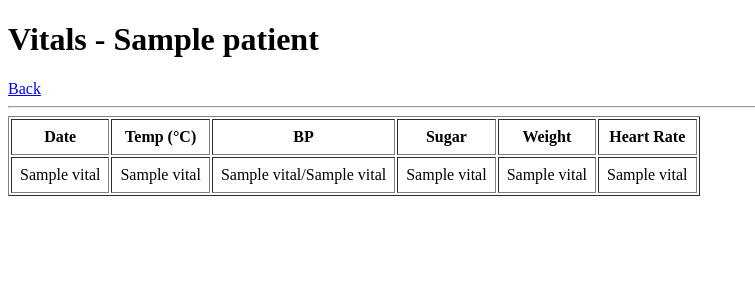
After one commit to Taha-Mohii/MediVault-AI, a Flask app: page /patient/1/vitals in a window 1280 px wide. The commit adds this page. Shown: the top 300 px of the page, without its empty margins (0-755 px from the left). Run offline with Flask 3, Linux system fonts and the light colour scheme; a database or web service that is not in the repository returns one stand-in record (values such as "Sample title"); some libraries are stand-ins or nearby versions.

Commit message:
phase2 vitals tracker working

```diff
--- a/app.py
+++ b/app.py
@@ -1,5 +1,5 @@
 from flask import Flask , render_template,request,redirect,url_for
-from database import add_patient,get_all_patients,get_patient,delete_patient
+from database import add_patient,get_all_patients,get_patient,delete_patient,add_vitals,get_vitals
 from dotenv import load_dotenv
 load_dotenv()
 
@@ -35,5 +35,26 @@ def delete(patient_id):
     delete_patient(patient_id)
     return redirect(url_for("index"))
 
+@app.route("/patient/<int:patient_id>/add_vitals",methods=["GET" , "POST"])
+def log_vitals(patient_id):
+    if request.method == "POST":
+        date = request.form["date"]
+        temperature = request.form["temperature"]
+        bp_systolic = request.form["bp_systolic"]
+        bp_diastolic = request.form["bp_diastolic"]
+        sugar = request.form["sugar"]
+        weight = request.form["weight"]
+        heart_rate = request.form["heart_rate"]
+        add_vitals(patient_id,date,temperature,bp_systolic,bp_diastolic,sugar,weight,heart_rate)
+        return redirect(url_for("patient",patient_id = patient_id))
+    return render_template("add_vitals.html",patient_id = patient_id)
+
+@app.route("/patient/<int:patient_id>/vitals")
+def view_vitals(patient_id):
+    p = get_patient(patient_id)
+    vitals = get_vitals(patient_id)
+    return render_template("vitals.html",patient=p,vitals=vitals)
+
+
 if __name__ == "__main__":
     app.run(debug = True)
--- a/database.py
+++ b/database.py
@@ -39,6 +39,26 @@ def get_patient(patient_id):
 def delete_patient(patient_id):
     conn = get_conn()
     cursor = conn.cursor()
+    cursor.execute("DELETE FROM vitals WHERE patient_id = %s",(patient_id,))
     cursor.execute("DELETE FROM patients WHERE id = %s",(patient_id,))
     conn.commit()
     conn.close()
+
+
+# VITALS SECTION..
+def add_vitals(patient_id , date ,temperature , bp_systolic , bp_diastolic , sugar , weight ,heart_rate):
+    conn = get_conn()
+    cursor = conn.cursor()
+    cursor.execute("""
+                   INSERT INTO vitals (patient_id , date , temperature , bp_systolic , bp_diastolic,sugar,weight,heart_rate)
+                   VALUES(%s, %s, %s,%s ,%s ,%s ,%s ,%s)
+                   """,(patient_id,  date ,temperature , bp_systolic , bp_diastolic , sugar , weight ,heart_rate))
+    conn.commit()
+    conn.close()
+def get_vitals(patient_id):
+    conn = get_conn()
+    cursor = conn.cursor()
+    cursor.execute("SELECT * FROM vitals where patient_id = %s  ORDER BY date DESC",(patient_id,))
+    rows = cursor.fetchall()
+    conn.close()
+    return rows
--- a/templates/patient.html
+++ b/templates/patient.html
@@ -11,7 +11,10 @@
     <p><b>Condition:</b>{{ patient [3] }}</p>
     <p><b>Doctor:</b>{{ patient [4] }}</p>
     <p><b>Hospital:</b>{{ patient [5] }}</p>
-
+    <hr>
+    <a href="/patient/{{ patient[0] }}/add_vitals">+ Log Vitals</a> |
+    <a href="/patient/{{ patient[0] }}/vitals">View Vitals</a>
+    <hr>
     <a href="/">Back</a>
 </body>
 </html>
--- /dev/null
+++ b/templates/vitals.html
@@ -0,0 +1,40 @@
+        <!DOCTYPE html>
+        <html lang="en">
+        <head>
+            <meta charset="UTF-8">
+            <meta name="viewport" content="width=device-width, initial-scale=1.0">
+            <title>Vitals - {{patient[1]}}</title>
+        </head>
+        <body>
+            <h1>Vitals - {{ patient[1] }}</h1>
+            <a href="/patient/{{ patient[0] }}">Back</a>
+
+            <hr>
+            {% if vitals %}
+                <table border="1" cellpadding="8">
+                    <tr>
+                        <th>Date</th>
+                        <th>Temp (°C)</th>
+                        <th>BP</th>
+                        <th>Sugar</th>
+                        <th>Weight</th>
+                        <th>Heart Rate</th>
+
+                    </tr>
+                    {% for v in vitals %}
+
+                    <tr>
+                        <td>{{ v[2] }}</td>
+                        <td>{{ v[3] }}</td>
+                        <td>{{ v[4] }}/{{ v[5] }}</td>
+                        <td>{{ v[6] }}</td>
+                        <td>{{ v[7] }}</td>
+                        <td>{{ v[8] }}</td>
+                    </tr>
+                    {% endfor %}
+                </table>
+            {% else %}
+                <p>No vitals logged yet.</p>
+            {% endif %}
+        </body>
+        </html>
```
Also changed, not shown: templates/add_vitals.html (added, +23 -0 lines).
